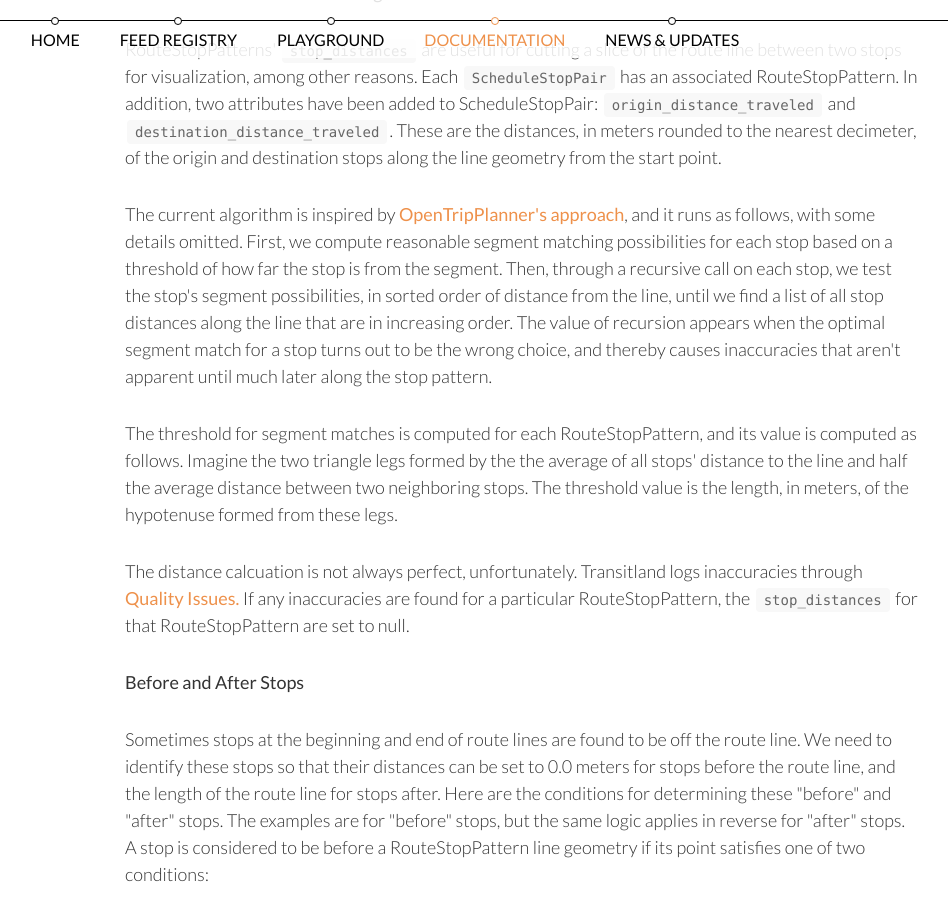
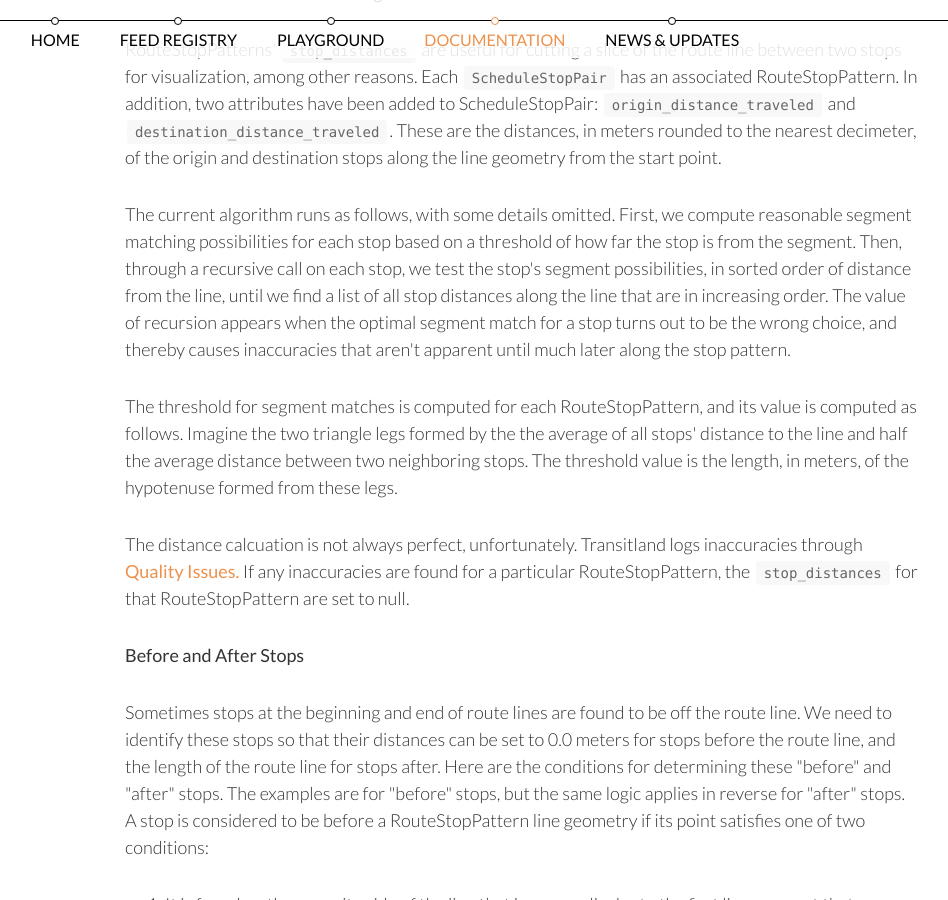
Before and after one commit to transitland/www-transit-land, a Jekyll site: the page built from documentation/datastore/routes-and-route-stop-patterns.html, in a window 1280 px wide and 900 px high, scrolled down 10247 px. Shown: the whole window, without its empty margins (255-1203 px from the left). Built offline with Jekyll 4.4.1, drawn with Linux system fonts in a browser that asks for light colours; nearby versions of some CDN libraries.

Commit message:
removing otp for now

```diff
--- a/documentation/datastore/routes-and-route-stop-patterns.html
+++ b/documentation/datastore/routes-and-route-stop-patterns.html
@@ -1000,7 +1000,7 @@
 <h5>Distance calculation heuristic algorithm</h5>
 <p>RouteStopPatterns' <code>stop_distances</code> are useful for cutting a slice of the route line between two stops for visualization, among other reasons. Each <a href="schedules.html"><code>ScheduleStopPair</code></a> has an associated RouteStopPattern. In addition, two attributes have been added to ScheduleStopPair: <code>origin_distance_traveled</code> and <code>destination_distance_traveled</code>. These are the distances, in meters rounded to the nearest decimeter, of the origin and destination stops along the line geometry from the start point.</p>
 
-<p>The current algorithm is inspired by <a target="_blank" href="https://github.com/opentripplanner/OpenTripPlanner">OpenTripPlanner's approach</a>, and it runs as follows, with some details omitted. First, we compute reasonable segment matching possibilities for each stop based on a threshold of how far the stop is from the segment. Then, through a recursive call on each stop, we test the stop's segment possibilities, in sorted order of distance from the line, until we find a list of all stop distances along the line that are in increasing order. The value of recursion appears when the optimal segment match for a stop turns out to be the wrong choice, and thereby causes inaccuracies that aren't apparent until much later along the stop pattern.</p><p>The threshold for segment matches is computed for each RouteStopPattern, and its value is computed as follows. Imagine the two triangle legs formed by the the average of all stops' distance to the line and half the average distance between two neighboring stops. The threshold value is the length, in meters, of the hypotenuse formed from these legs.</p>
+<p>The current algorithm runs as follows, with some details omitted. First, we compute reasonable segment matching possibilities for each stop based on a threshold of how far the stop is from the segment. Then, through a recursive call on each stop, we test the stop's segment possibilities, in sorted order of distance from the line, until we find a list of all stop distances along the line that are in increasing order. The value of recursion appears when the optimal segment match for a stop turns out to be the wrong choice, and thereby causes inaccuracies that aren't apparent until much later along the stop pattern.</p><p>The threshold for segment matches is computed for each RouteStopPattern, and its value is computed as follows. Imagine the two triangle legs formed by the the average of all stops' distance to the line and half the average distance between two neighboring stops. The threshold value is the length, in meters, of the hypotenuse formed from these legs.</p>
 
 <p>The distance calcuation is not always perfect, unfortunately. Transitland logs inaccuracies through <a href="quality_issues.html">Quality Issues.</a> If any inaccuracies are found for a particular RouteStopPattern, the <code>stop_distances</code> for that RouteStopPattern are set to null.</p>
 
```
